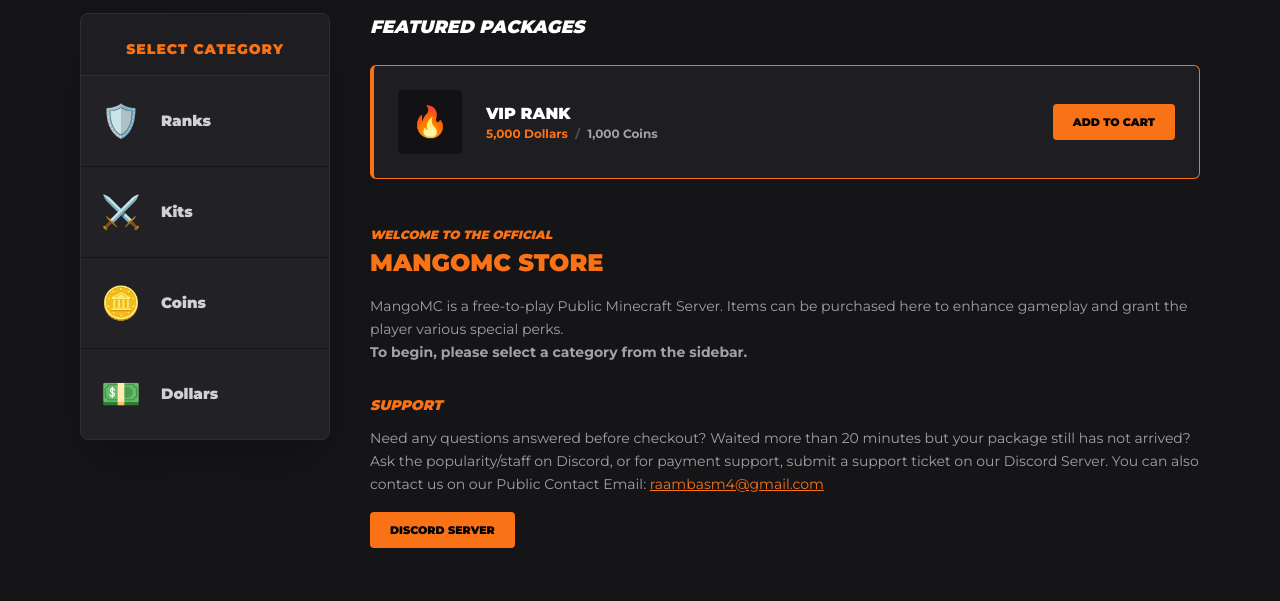
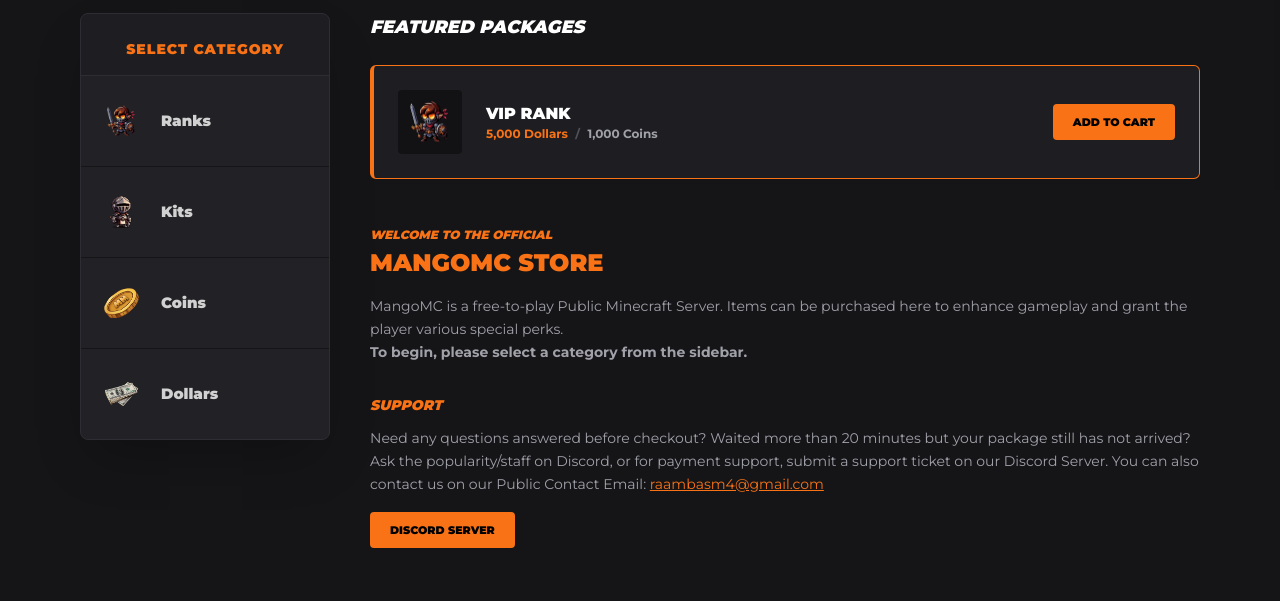
Before and after one commit to MrGameBarbaad/mangomc-store, a plain HTML site: page index.html in a window 1280 px wide. Shown: the part 610-1211 px from the top of the page. Drawn offline with nearby package versions, Linux system fonts and the light colour scheme; no server answers.

Commit message:
Update index.html

```diff
--- a/index.html
+++ b/index.html
@@ -42,9 +42,11 @@
         .sidebar-btn.active::after { content: '▶'; position: absolute; left: 2px; color: #f97316; font-size: 12px; top: 50%; transform: translateY(-50%); }
 
         .sidebar-icon-box { width: 50px; height: 50px; display: flex; align-items: center; justify-content: center; margin-right: 15px; }
-        .sidebar-icon-box span { font-size: 32px; }
         .sidebar-label { font-weight: 800; font-size: 15px; color: #d1d1d1; }
         .sidebar-btn.active .sidebar-label { color: #f97316; }
+
+        /* New Sidebar Image Style */
+        .side-img { width: 35px; height: 35px; object-fit: contain; }
 
         /* Store Styling */
         .pkg-card { background: #1e1e22; border: 1px solid #2d2d33; border-radius: 6px; }
@@ -58,11 +60,7 @@
         .currency-btn { padding: 6px; border-radius: 4px; font-size: 9px; font-weight: 900; border: 1px solid #2d2d33; cursor: pointer; flex: 1; text-align: center; }
         .currency-btn.active { background: #f97316; color: black; }
 
-        .giftcard-icon {
-            width: 18px;    /* Adjust this to make it bigger or smaller */
-            height: 18px;
-            object-fit: contain; }
-
+        .giftcard-icon { width: 18px; height: 18px; object-fit: contain; }
     </style>
 </head>
 <body>
@@ -122,10 +120,10 @@
         <aside>
             <div class="sidebar-container shadow-2xl">
                 <div class="sidebar-header"><h3>Select Category</h3></div>
-                <div onclick="showCategory('ranks')" id="btn-ranks" class="sidebar-btn"><div class="sidebar-icon-box"><span>🛡️</span></div><span class="sidebar-label">Ranks</span></div>
-                <div onclick="showCategory('kits')" id="btn-kits" class="sidebar-btn"><div class="sidebar-icon-box"><span>⚔️</span></div><span class="sidebar-label">Kits</span></div>
-                <div onclick="showCategory('coins')" id="btn-coins" class="sidebar-btn"><div class="sidebar-icon-box"><span>🪙</span></div><span class="sidebar-label">Coins</span></div>
-                <div onclick="showCategory('dollars')" id="btn-dollars" class="sidebar-btn border-none"><div class="sidebar-icon-box"><span>💵</span></div><span class="sidebar-label">Dollars</span></div>
+                <div onclick="showCategory('ranks')" id="btn-ranks" class="sidebar-btn"><div class="sidebar-icon-box"><img src="ranks.png" class="side-img"></div><span class="sidebar-label">Ranks</span></div>
+                <div onclick="showCategory('kits')" id="btn-kits" class="sidebar-btn"><div class="sidebar-icon-box"><img src="kits.png" class="side-img"></div><span class="sidebar-label">Kits</span></div>
+                <div onclick="showCategory('coins')" id="btn-coins" class="sidebar-btn"><div class="sidebar-icon-box"><img src="coins.png" class="side-img"></div><span class="sidebar-label">Coins</span></div>
+                <div onclick="showCategory('dollars')" id="btn-dollars" class="sidebar-btn border-none"><div class="sidebar-icon-box"><img src="dollars.png" class="side-img"></div><span class="sidebar-label">Dollars</span></div>
             </div>
         </aside>
 
@@ -135,7 +133,9 @@
                 <div class="grid grid-cols-1 gap-4 mb-12">
                     <div class="pkg-card p-6 flex items-center justify-between border-l-4 border-orange-500">
                         <div class="flex items-center gap-6">
-                            <div class="w-16 h-16 bg-black/40 rounded flex items-center justify-center text-3xl">🔥</div>
+                            <div class="w-16 h-16 bg-black/40 rounded flex items-center justify-center">
+                                <img src="ranks.png" class="w-12 h-12 object-contain">
+                            </div>
                             <div>
                                 <h4 class="text-white font-black text-base uppercase">VIP RANK</h4>
                                 <p class="text-xs font-bold text-orange-500">5,000 Dollars <span class="text-zinc-600 mx-1">/</span> <span class="text-zinc-400">1,000 Coins</span></p>
```
